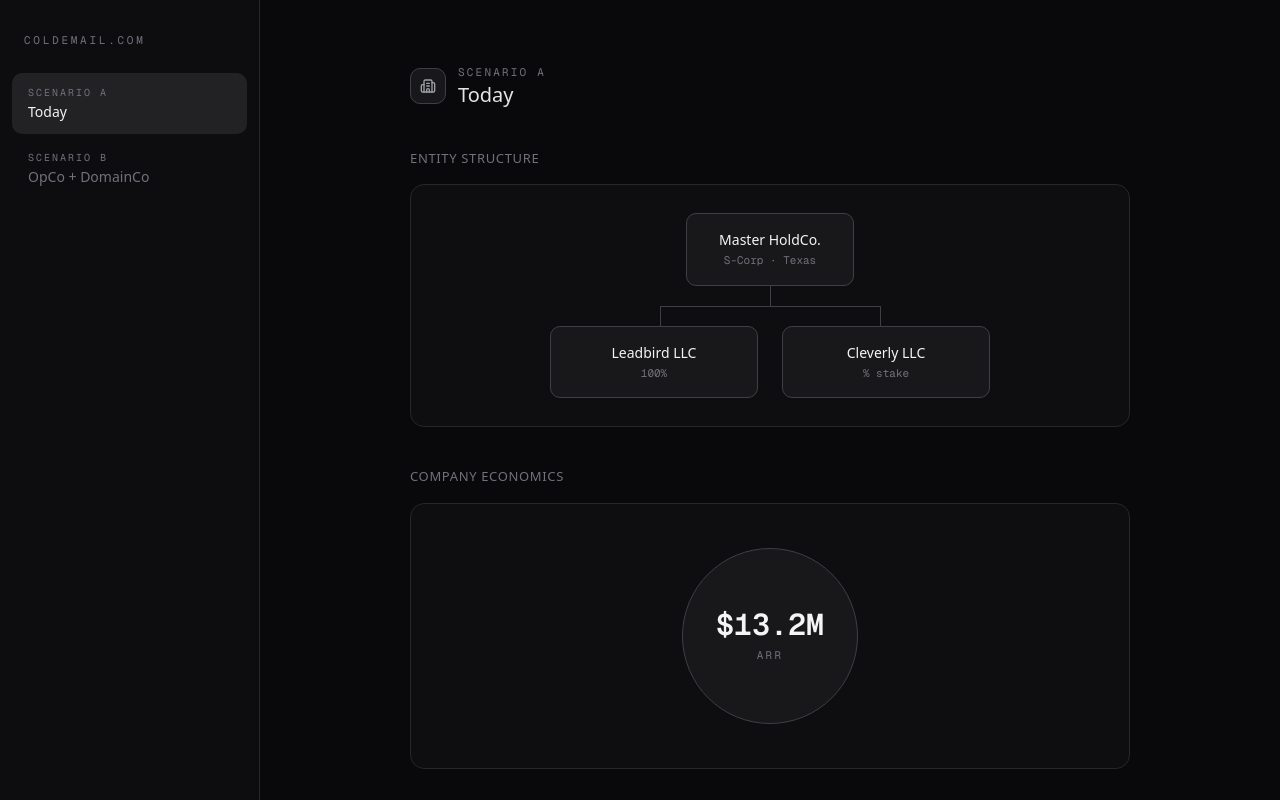
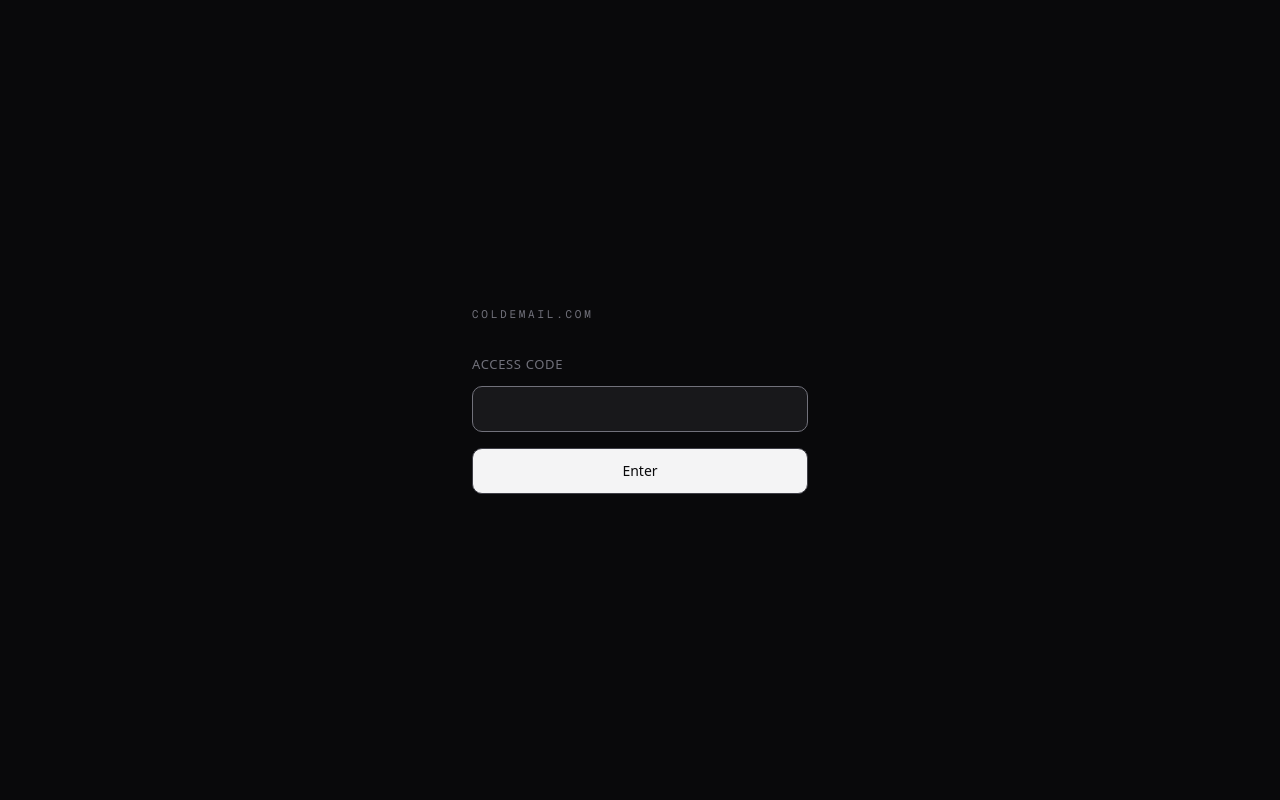
Before and after one commit to bencrane/cold-email-auction-landing-page, a Next.js app: page /demo in a window 1280 px wide. Built offline with nearby package versions, Linux system fonts and the light colour scheme.

Commit message:
Gate /demo behind access code
Co-Authored-By: Claude Fable 5 <noreply@anthropic.com>

```diff
--- a/app/demo/page.tsx
+++ b/app/demo/page.tsx
@@ -1,6 +1,6 @@
 "use client";
 
-import { useState } from "react";
+import { useState, useEffect } from "react";
 import {
   motion,
   AnimatePresence,
@@ -117,6 +117,56 @@ function SliderBlock({
   );
 }
 
+const ACCESS_CODE = "access123!";
+
+function AccessGate({ onUnlock }: { onUnlock: () => void }) {
+  const [code, setCode] = useState("");
+  const [error, setError] = useState(false);
+
+  const submit = () => {
+    if (code === ACCESS_CODE) {
+      try {
+        sessionStorage.setItem("demo-access", "granted");
+      } catch {}
+      onUnlock();
+    } else {
+      setError(true);
+    }
+  };
+
+  return (
+    <div className="flex h-dvh items-center justify-center bg-zinc-950 text-zinc-100">
+      <div className="w-full max-w-sm px-6">
+        <p className="font-mono text-[11px] uppercase tracking-[0.25em] text-zinc-500">
+          ColdEmail.com
+        </p>
+        <label className="mt-8 block text-[13px] uppercase tracking-wider text-zinc-500">
+          Access code
+        </label>
+        <input
+          type="password"
+          autoFocus
+          value={code}
+          onChange={(e) => {
+            setCode(e.target.value);
+            setError(false);
+          }}
+          onKeyDown={(e) => e.key === "Enter" && submit()}
+          className={`mt-3 w-full rounded-lg border bg-zinc-900 px-4 py-3 font-mono text-sm text-zinc-100 outline-none transition-colors focus:border-zinc-500 ${
+            error ? "border-red-500/60" : "border-zinc-700"
+          }`}
+        />
+        <button
+          onClick={submit}
+          className="mt-4 w-full rounded-lg border border-zinc-700 bg-zinc-100 px-4 py-3 text-sm font-medium text-zinc-950 transition-colors hover:bg-white"
+        >
+          Enter
+        </button>
+      </div>
+    </div>
+  );
+}
+
 type TabId = "a" | "b";
 
 const TABS: { id: TabId; kicker: string; label: string }[] = [
@@ -125,9 +175,18 @@ const TABS: { id: TabId; kicker: string; label: string }[] = [
 ];
 
 export default function DemoPage() {
+  const [unlocked, setUnlocked] = useState<boolean | null>(null);
   const [tab, setTab] = useState<TabId>("a");
   const [exitM, setExitM] = useState(50); // $M
   const [domainM, setDomainM] = useState(7.5); // $M
+
+  useEffect(() => {
+    try {
+      setUnlocked(sessionStorage.getItem("demo-access") === "granted");
+    } catch {
+      setUnlocked(false);
+    }
+  }, []);
 
   const exit = exitM * 1_000_000;
   const domain = domainM * 1_000_000;
@@ -141,6 +200,13 @@ export default function DemoPage() {
   const domainTax = domainGain * TAX_RATE;
   const domainNet = domain - DOMAIN_BASIS - domainTax;
   const netB = netA + domainNet;
+
+  if (unlocked === null) {
+    return <div className="h-dvh bg-zinc-950" />;
+  }
+  if (!unlocked) {
+    return <AccessGate onUnlock={() => setUnlocked(true)} />;
+  }
 
   return (
     <div className="flex h-dvh bg-zinc-950 text-zinc-100">
```
